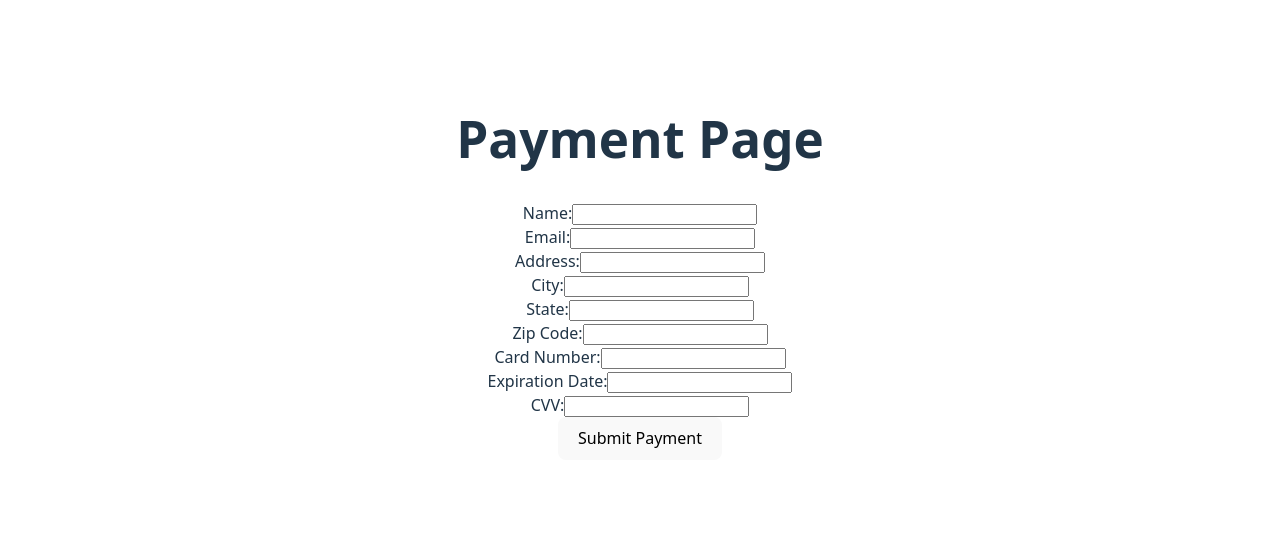
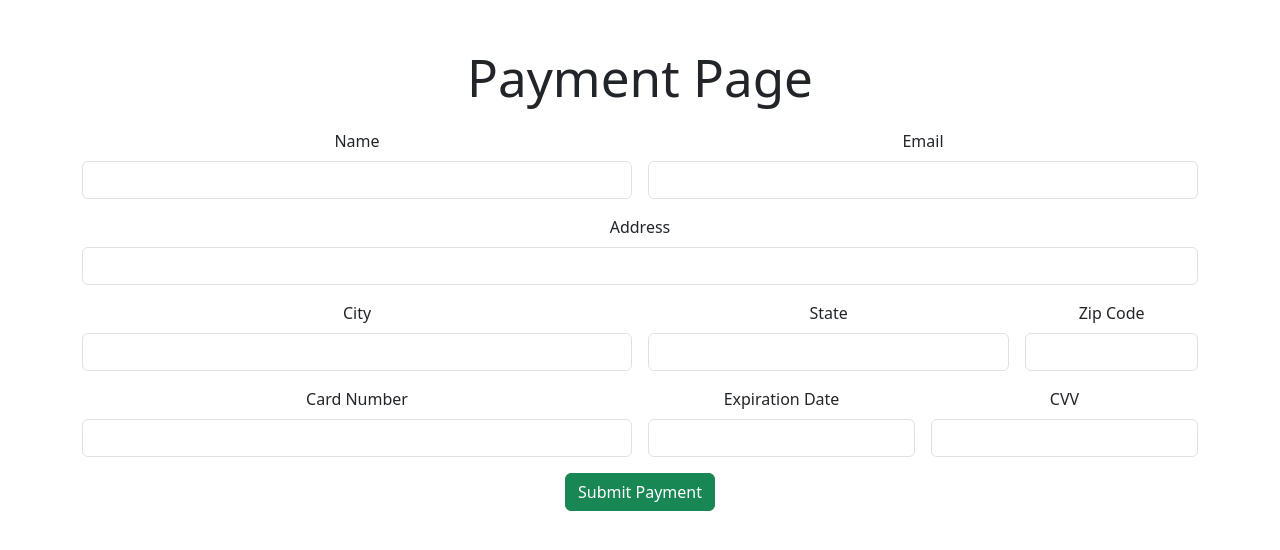
Before and after one commit to mattcheng591/capstone-edp, a React (Vite) app in the folder client/: page /payment in a window 1280 px wide. Shown: the part 132-682 px from the top of the page. Built offline with nearby package versions, Linux system fonts and the light colour scheme; no server answers.

Commit message:
styling changes

```diff
--- a/client/index.html
+++ b/client/index.html
@@ -1,8 +1,12 @@
-<!doctype html>
+<!DOCTYPE html>
 <html lang="en">
   <head>
     <meta charset="UTF-8" />
     <link rel="icon" type="image/svg+xml" href="/vite.svg" />
+    <link
+      href="https://cdn.jsdelivr.net/npm/bootstrap@5.3.0-alpha3/dist/css/bootstrap.min.css"
+      rel="stylesheet"
+    />
     <meta name="viewport" content="width=device-width, initial-scale=1.0" />
     <title>Travis Scott's Astronomical Online Store</title>
   </head>
--- a/client/src/components/Checkout.jsx
+++ b/client/src/components/Checkout.jsx
@@ -1,32 +1,68 @@
-// CheckoutPage.jsx
 import React from "react";
 import { useNavigate } from "react-router-dom";
-import "../index.css"; // Ensure this import is present to apply styles
 
-const Checkout = ({ cart, removeFromCart, totalPrice }) => {
-  const total = cart.reduce((sum, shoe) => sum + shoe.price, 0);
+const Checkout = ({ cart, removeFromCart }) => {
+  const navigate = useNavigate();
+  const total = cart.reduce((sum, shoe) => sum + shoe.price * shoe.quantity, 0);
 
-  const navigate = useNavigate();
   return (
-    <div>
-      <h1>Checkout Page</h1>
-      <div className="cart-cards">
+    <div className="container mt-4">
+      <h1 className="text-center mb-4">Checkout Page</h1>
+
+      {/* Cart Items Section */}
+      <div className="row">
         {cart.map((shoe, index) => (
-          <div className="cart-card" key={index}>
-            <h2>
-              {shoe.shoe_brand} - {shoe.shoe_type}
-            </h2>
-            <p>Price: ${shoe.price}</p>
-            <p>Quantity: {shoe.quantity}</p>
-            <button onClick={() => removeFromCart(shoe.shoeId)}>
-              Remove from Cart
-            </button>
+          <div className="col-12 mb-4" key={index}>
+            <div className="card h-100">
+              <div className="row g-0">
+                <div className="col-md-4">
+                  <img
+                    src={shoe.image || "https://via.placeholder.com/150"}
+                    alt={`${shoe.shoe_brand} - ${shoe.shoe_type}`}
+                    className="img-fluid rounded-start"
+                  />
+                </div>
+                <div className="col-md-8">
+                  <div className="card-body">
+                    <h5 className="card-title">
+                      {shoe.shoe_brand} - {shoe.shoe_type}
+                    </h5>
+                    <p className="card-text">Price: ${shoe.price}</p>
+                    <p className="card-text">Quantity: {shoe.quantity}</p>
+                    <button
+                      className="btn btn-danger"
+                      onClick={() => removeFromCart(shoe.shoeId)}
+                    >
+                      Remove from Cart
+                    </button>
+                  </div>
+                </div>
+              </div>
+            </div>
           </div>
         ))}
       </div>
-      <h3>Total: ${totalPrice}</h3>
-      <button onClick={() => navigate("/")}>Go Back to Home</button>
-      <button onClick={() => navigate("/payment")}>Proceed to Payment</button>
+
+      {/* Total Price Section */}
+      <div className="text-center mt-4">
+        <h3>Total: ${total.toFixed(2)}</h3>
+      </div>
+
+      {/* Navigation Buttons */}
+      <div className="text-center mt-4">
+        <button
+          className="btn btn-secondary me-2"
+          onClick={() => navigate("/")}
+        >
+          Go Back to Home
+        </button>
+        <button
+          className="btn btn-success"
+          onClick={() => navigate("/payment")}
+        >
+          Proceed to Payment
+        </button>
+      </div>
     </div>
   );
 };
--- a/client/src/components/Home.jsx
+++ b/client/src/components/Home.jsx
@@ -8,39 +8,70 @@ import { useState } from "react";
 const Home = ({ shoes, cart, addToCart, removeFromCart }) => {
   const navigate = useNavigate();
   const [shoeCards, setShoes] = useState([]); // State for shoes data
+
   return (
-    <div>
-      <h1>Travis Scott's Astronomical Online Store</h1>
+    <div className="container mt-4">
+      <h1 className="text-center mb-4">
+        Travis Scott's Astronomical Online Store
+      </h1>
       <Search setShoes={setShoes}></Search>
-      <div className="shoe-cards">
+
+      {/* Shoes Section */}
+      <div className="row mt-4">
         {shoes.map((shoe) => (
-          <div className="shoe-card" key={shoe.shoeId}>
-            <h2>
-              {shoe.shoe_brand} - {shoe.shoe_type}
-            </h2>
-            <p>Color: {shoe.shoe_color}</p>
-            <p>Size: {shoe.shoe_size}</p>
-            <p>Price: ${shoe.price}</p>
-            <button onClick={() => addToCart(shoe)}>Add to Cart</button>
+          <div className="col-lg-3 col-md-4 col-sm-6 mb-4" key={shoe.shoeId}>
+            <div className="card h-100">
+              <div className="card-body">
+                <h5 className="card-title">
+                  {shoe.shoe_brand} - {shoe.shoe_type}
+                </h5>
+                <p className="card-text">Color: {shoe.shoe_color}</p>
+                <p className="card-text">Size: {shoe.shoe_size}</p>
+                <p className="card-text">Price: ${shoe.price}</p>
+                <button
+                  className="btn btn-primary"
+                  onClick={() => addToCart(shoe)}
+                >
+                  Add to Cart
+                </button>
+              </div>
+            </div>
           </div>
         ))}
       </div>
-      <div>
+
+      {/* Cart Section */}
+      <div className="mt-5">
         <h2>Your Cart</h2>
-        <ul>
+        <ul className="list-group">
           {cart.map((shoe, index) => (
-            <li key={index}>
-              {shoe.shoe_brand} - {shoe.shoe_type}: ${shoe.price} Quantity:{" "}
-              {shoe.quantity}
-              <button onClick={() => removeFromCart(shoe.shoeId)}>
-                Remove from Cart
+            <li
+              className="list-group-item d-flex justify-content-between align-items-center"
+              key={index}
+            >
+              <span>
+                {shoe.shoe_brand} - {shoe.shoe_type}: ${shoe.price} Quantity:{" "}
+                {shoe.quantity}
+              </span>
+              <button
+                className="btn btn-danger btn-sm"
+                onClick={() => removeFromCart(shoe.shoeId)}
+              >
+                Remove
               </button>
             </li>
           ))}
         </ul>
       </div>
-      <div>
-        <button onClick={() => navigate("/checkout")}>Checkout</button>
+
+      {/* Checkout Button */}
+      <div className="text-center mt-4">
+        <button
+          className="btn btn-success"
+          onClick={() => navigate("/checkout")}
+        >
+          Checkout
+        </button>
       </div>
     </div>
   );
--- a/client/src/components/Payment.jsx
+++ b/client/src/components/Payment.jsx
@@ -15,7 +15,6 @@ const Payment = ({ cart, totalPrice }) => {
     expirationDate: "",
     cvv: "",
   });
-  const total = cart.reduce((sum, shoe) => sum + shoe.price, 0);
 
   const navigate = useNavigate();
 
@@ -32,14 +31,15 @@ const Payment = ({ cart, totalPrice }) => {
 
     // Map cart items to the products array
     const products = cart.map((item) => ({
-      shoeId: item.shoeId, // Replace with the actual property name for shoe ID
-      quantity: item.quantity, // Replace with the actual property name for quantity
+      shoeId: item.shoeId,
+      quantity: item.quantity,
     }));
+
     // Restructure the data to match the MongoDB format
     orderData = {
-      orderId: "12345", // Replace with the actual user ID
+      orderId: "12345",
       products: products,
-      total: totalPrice, // Calculate total price
+      total: totalPrice,
       shippingInfo: {
         address: formData.address,
         city: formData.city,
@@ -52,10 +52,9 @@ const Payment = ({ cart, totalPrice }) => {
       status: "Pending",
     };
 
-    console.log("Order data being sent:", orderData); // Debugging log
+    console.log("Order data being sent:", orderData);
 
     try {
-      // Send the order data to the backend
       const response = await fetch("http://localhost:5050/api/orders", {
         method: "POST",
         headers: {
@@ -66,7 +65,7 @@ const Payment = ({ cart, totalPrice }) => {
 
       if (response.ok) {
         console.log("Order successfully submitted:", orderData);
-        navigate("/recommended"); // Navigate to the recommended page
+        navigate("/recommended");
       } else {
         console.error("Failed to submit order");
       }
@@ -76,100 +75,140 @@ const Payment = ({ cart, totalPrice }) => {
   };
 
   return (
-    <div>
-      <h1>Payment Page</h1>
-      <form onSubmit={handleSubmit}>
-        <div>
-          <label>Name:</label>
+    <div className="container mt-4">
+      <h1 className="text-center mb-4">Payment Page</h1>
+      <form onSubmit={handleSubmit} className="row g-3">
+        <div className="col-md-6">
+          <label htmlFor="name" className="form-label">
+            Name
+          </label>
           <input
             type="text"
+            className="form-control"
+            id="name"
             name="name"
             value={formData.name}
             onChange={handleChange}
             required
           />
         </div>
-        <div>
-          <label>Email:</label>
+        <div className="col-md-6">
+          <label htmlFor="email" className="form-label">
+            Email
+          </label>
           <input
             type="email"
+            className="form-control"
+            id="email"
             name="email"
             value={formData.email}
             onChange={handleChange}
             required
           />
         </div>
-        <div>
-          <label>Address:</label>
+        <div className="col-12">
+          <label htmlFor="address" className="form-label">
+            Address
+          </label>
           <input
             type="text"
+            className="form-control"
+            id="address"
             name="address"
             value={formData.address}
             onChange={handleChange}
             required
           />
         </div>
-        <div>
-          <label>City:</label>
+        <div className="col-md-6">
+          <label htmlFor="city" className="form-label">
+            City
+          </label>
           <input
             type="text"
+            className="form-control"
+            id="city"
             name="city"
             value={formData.city}
             onChange={handleChange}
             required
           />
         </div>
-        <div>
-          <label>State:</label>
+        <div className="col-md-4">
+          <label htmlFor="state" className="form-label">
+            State
+          </label>
           <input
             type="text"
+            className="form-control"
+            id="state"
             name="state"
             value={formData.state}
             onChange={handleChange}
             required
           />
         </div>
-        <div>
-          <label>Zip Code:</label>
+        <div className="col-md-2">
+          <label htmlFor="zip" className="form-label">
+            Zip Code
+          </label>
           <input
             type="text"
+            className="form-control"
+            id="zip"
             name="zip"
             value={formData.zip}
             onChange={handleChange}
             required
           />
         </div>
-        <div>
-          <label>Card Number:</label>
+        <div className="col-md-6">
+          <label htmlFor="cardNumber" className="form-label">
+            Card Number
+          </label>
           <input
             type="text"
+            className="form-control"
+            id="cardNumber"
             name="cardNumber"
             value={formData.cardNumber}
             onChange={handleChange}
             required
           />
         </div>
-        <div>
-          <label>Expiration Date:</label>
+        <div className="col-md-3">
+          <label htmlFor="expirationDate" className="form-label">
+            Expiration Date
+          </label>
           <input
             type="text"
+            className="form-control"
+            id="expirationDate"
             name="expirationDate"
             value={formData.expirationDate}
             onChange={handleChange}
             required
           />
         </div>
-        <div>
-          <label>CVV:</label>
+        <div className="col-md-3">
+          <label htmlFor="cvv" className="form-label">
+            CVV
+          </label>
           <input
             type="text"
+            className="form-control"
+            id="cvv"
             name="cvv"
             value={formData.cvv}
             onChange={handleChange}
             required
           />
         </div>
-        <button type="submit">Submit Payment</button>
+        <div className="col-12 text-center">
+          <button type="submit" className="btn btn-success">
+            Submit Payment
+          </button>
+        </div>
       </form>
     </div>
   );
--- a/client/src/components/Recommended.jsx
+++ b/client/src/components/Recommended.jsx
@@ -130,23 +130,33 @@ function Recommended() {
   }
 
   return (
-    <div>
-      <h1>Thank You for Your Purchase!</h1>
-      <p>Your order number is: {orderNumber}</p>
-      <h2>Recommended for You</h2>
-      <div className="shoe-cards">
+    <div className="container mt-4">
+      <h1 className="text-center mb-4">Thank You for Your Purchase!</h1>
+      <p className="text-center">
+        Your order number is: <strong>{orderNumber}</strong>
+      </p>
+      <h2 className="text-center mb-4">Recommended for You</h2>
+      <div className="row">
         {recommendedProducts.map((shoe) => (
-          <div className="shoe-card" key={shoe.shoeId}>
-            <h2>
-              {shoe.shoe_brand} - {shoe.shoe_type}
-            </h2>
-            <p>Color: {shoe.shoe_color}</p>
-            <p>Size: {shoe.shoe_size}</p>
-            <p>Price: ${shoe.price}</p>
+          <div className="col-lg-3 col-md-4 col-sm-6 mb-4" key={shoe.shoeId}>
+            <div className="card h-100">
+              <div className="card-body">
+                <h5 className="card-title">
+                  {shoe.shoe_brand} - {shoe.shoe_type}
+                </h5>
+                <p className="card-text">Color: {shoe.shoe_color}</p>
+                <p className="card-text">Size: {shoe.shoe_size}</p>
+                <p className="card-text">Price: ${shoe.price}</p>
+              </div>
+            </div>
           </div>
         ))}
       </div>
-      <button onClick={() => navigate("/")}>Go Home</button>
+      <div className="text-center mt-4">
+        <button className="btn btn-primary" onClick={() => navigate("/")}>
+          Go Home
+        </button>
+      </div>
     </div>
   );
 }
```
